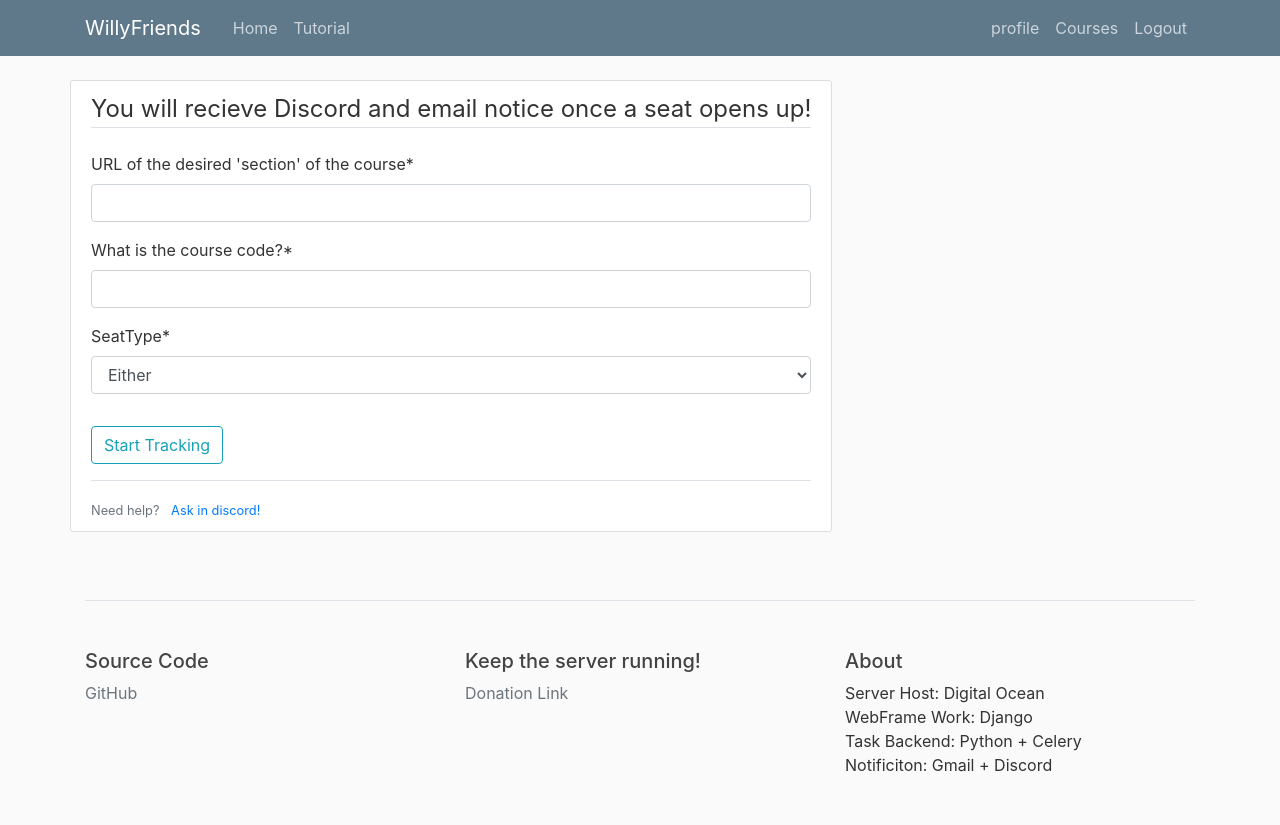
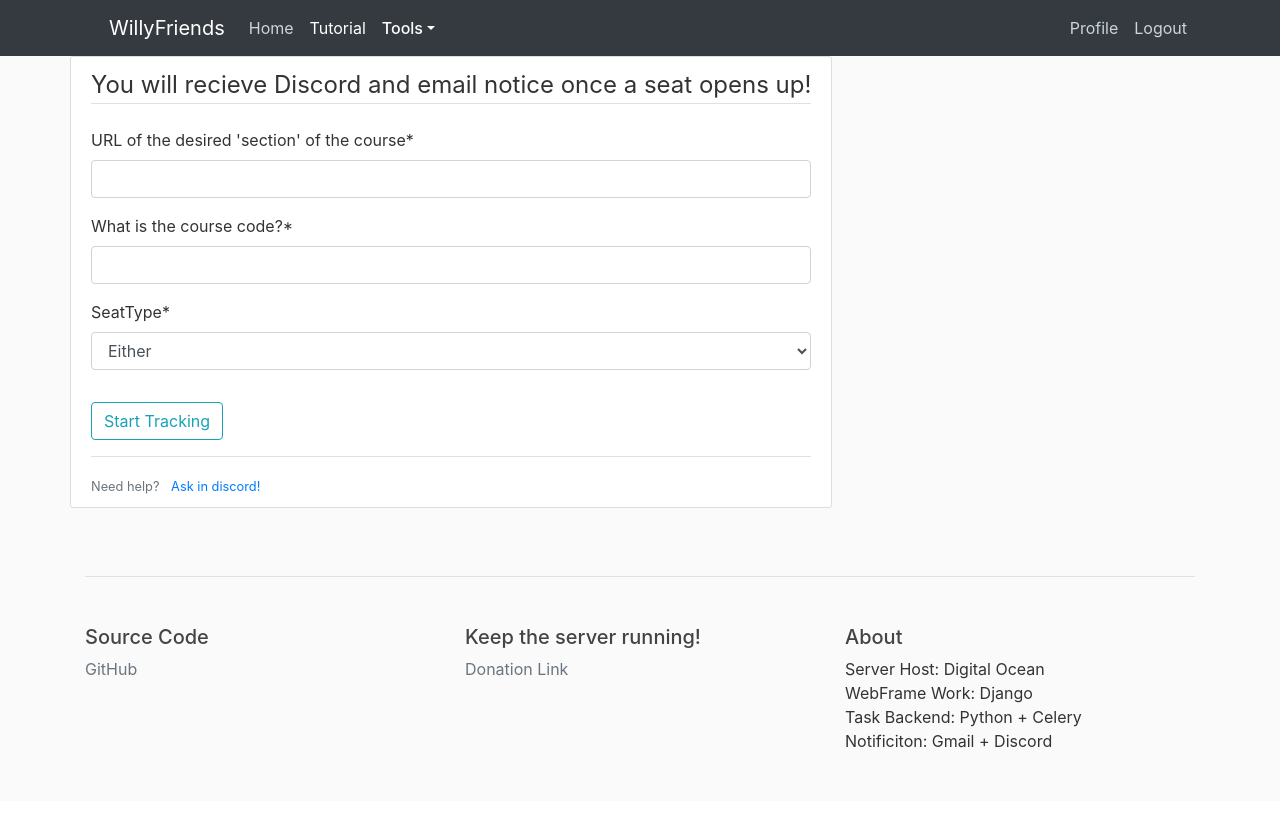
Before and after one commit to Tu1026/djangoWebsite, a Django app: page /course/ in a window 1280 px wide. After the commit the page ends 748 px from the top, so only its background shows below. Run offline with Django 3.2, Linux system fonts and the light colour scheme; the visitor is signed in with stand-in values (Sample User, id 1); parts of the project's set-up code (start-up, migrations or seed data) failed here and were passed over; some libraries are stand-ins or nearby versions.

Commit message:
adding new modern looking nav bar

```diff
--- a/main/templates/main/base.html
+++ b/main/templates/main/base.html
@@ -1,6 +1,7 @@
 {% load static %}
 <!DOCTYPE html>
 <html>
+
 <head>
 
     <!-- Required meta tags -->
@@ -12,31 +13,56 @@
 
     <link rel="stylesheet" type="text/css" href="{% static 'main/main.css' %}">
     <title>Wilson and Friends</title>
+    <style>
+        body {
+            margin: 0;
+            padding: 0;
+        }
+    </style>
 </head>
+
 <body>
     <header class="site-header">
-      <nav class="navbar navbar-expand-md navbar-dark bg-steel fixed-top">
+        <nav class="navbar navbar-expand-lg navbar-dark bg-dark">
+
             <div class="container">
-          <a class="navbar-brand mr-4" href="/">WillyFriends</a>
-          <button class="navbar-toggler" type="button" data-toggle="collapse" data-target="#navbarToggle" aria-controls="navbarToggle" aria-expanded="false" aria-label="Toggle navigation">
-          <span class="navbar-toggler-icon"></span>
-          </button>
-          <div class="collapse navbar-collapse" id="navbarToggle">
+                <a class="navbar-brand ml-4" href="/">WillyFriends</a>
                 <div class="navbar-nav mr-auto">
-              <a class="nav-item nav-link" href="{% url 'main-home' %}">Home</a>
-              <a class="nav-item nav-link" href="{% url 'tutorial' %}">Tutorial</a>
+                    <div class="navbar-nav mr-auto">
+                        <li class="nav-item ">
+                            <a class="nav-link" href="{% url 'main-home' %}">Home</a>
+                        </li>
+                        <li class="nav-item active">
+                            <a class="nav-link" href="{% url 'tutorial' %}">Tutorial</a>
+                        </li>
+                        {% if user.is_authenticated %}
+                        <li class="nav-item dropdown">
+                            <a class="nav-link dropdown-toggle active" href="../" id="dropdown08" data-toggle="dropdown" aria-haspopup="true" aria-expanded="false">Tools</a>
+                            <div class="dropdown-menu" aria-labelledby="dropdown08">
+                                <a class="dropdown-item" href="{% url 'course'%}">Course Tracking</a>
                             </div>
-            <!-- Navbar Right Side -->
+                        </li>
+                        {% else %} {% endif %}
+                    </div>
+                </div>
                 <div class="navbar-nav">
+                    <ul class="navbar-nav">
                         {% if user.is_authenticated %}
-				<a class="nav-item nav-link" href="{% url 'profile' %}">profile</a>
-                      <a class="nav-item nav-link" href="{% url 'course' %}">Courses</a>
+                        <li class="nav-item">
+                            <a class="nav-item nav-link" href="{% url 'profile' %}">Profile</a>
+                        </li>
+                        <li class="nav-item ">
                             <a class="nav-item nav-link" href="{% url 'logout' %}">Logout</a>
+                        </li>
                         {% else %}
+                        <li class="nav-item active">
                             <a class="nav-item nav-link" href="{% url 'login' %}">Login</a>
+                        </li>
+                        <li class="nav-item active">
                             <a class="nav-item nav-link" href="{% url 'register' %}">Register</a>
+                        </li>
                         {% endif %}
-            </div>
+                    </ul>
                 </div>
             </div>
         </nav>
@@ -44,14 +70,11 @@
     <main role="main" class="container">
         <div class="row">
             <div class="col-md-20">
-		{% if messages %}
-			{% for message in messages %}
+                {% if messages %} {% for message in messages %}
                 <div class="alert alert-{{ message.tags }}">
                     {{ message }}
                 </div>
-			{% endfor %}
-		{% endif %}
-          {% block content %}{% endblock %}
+                {% endfor %} {% endif %} {% block content %}{% endblock %}
             </div>
         </div>
 
@@ -73,10 +96,14 @@
                 <div class="col-6 col-md">
                     <h5>About</h5>
                     <ul class="list-unstyled text-small">
-              <li>Server Host: Digital Ocean</a></li>
-              <li>WebFrame Work: Django</a></li>
-              <li>Task Backend: Python + Celery</a></li>
-              <li>Notificiton: Gmail + Discord</a></li>
+                        <li>Server Host: Digital Ocean</a>
+                        </li>
+                        <li>WebFrame Work: Django</a>
+                        </li>
+                        <li>Task Backend: Python + Celery</a>
+                        </li>
+                        <li>Notificiton: Gmail + Discord</a>
+                        </li>
                     </ul>
                 </div>
             </div>
@@ -91,34 +118,5 @@
     <script src="https://cdnjs.cloudflare.com/ajax/libs/popper.js/1.12.9/umd/popper.min.js" integrity="sha384-ApNbgh9B+Y1QKtv3Rn7W3mgPxhU9K/ScQsAP7hUibX39j7fakFPskvXusvfa0b4Q" crossorigin="anonymous"></script>
     <script src="https://maxcdn.bootstrapcdn.com/bootstrap/4.0.0/js/bootstrap.min.js" integrity="sha384-JZR6Spejh4U02d8jOt6vLEHfe/JQGiRRSQQxSfFWpi1MquVdAyjUar5+76PVCmYl" crossorigin="anonymous"></script>
 </body>
+
 </html>
-
-
-
-{% comment %} <nav class="navbar navbar-expand-lg navbar-dark bg-dark">
-      <button class="navbar-toggler" type="button" data-toggle="collapse" data-target="#navbarsExample08" aria-controls="navbarsExample08" aria-expanded="false" aria-label="Toggle navigation">
-        <span class="navbar-toggler-icon"></span>
-      </button>
-
-      <div class="collapse navbar-collapse justify-content-md-center" id="navbarsExample08">
-        <ul class="navbar-nav">
-          <li class="nav-item active">
-            <a class="nav-link" href="#">Centered nav only <span class="sr-only">(current)</span></a>
-          </li>
-          <li class="nav-item">
-            <a class="nav-link" href="#">Link</a>
-          </li>
-          <li class="nav-item">
-            <a class="nav-link disabled" href="#">Disabled</a>
-          </li>
-          <li class="nav-item dropdown">
-            <a class="nav-link dropdown-toggle" href="http://example.com" id="dropdown08" data-toggle="dropdown" aria-haspopup="true" aria-expanded="false">Dropdown</a>
-            <div class="dropdown-menu" aria-labelledby="dropdown08">
-              <a class="dropdown-item" href="#">Action</a>
-              <a class="dropdown-item" href="#">Another action</a>
-              <a class="dropdown-item" href="#">Something else here</a>
-            </div>
-          </li>
-        </ul>
-      </div>
-    </nav> {% endcomment %}
```
Lines whose indentation alone changed are shown as unchanged.
